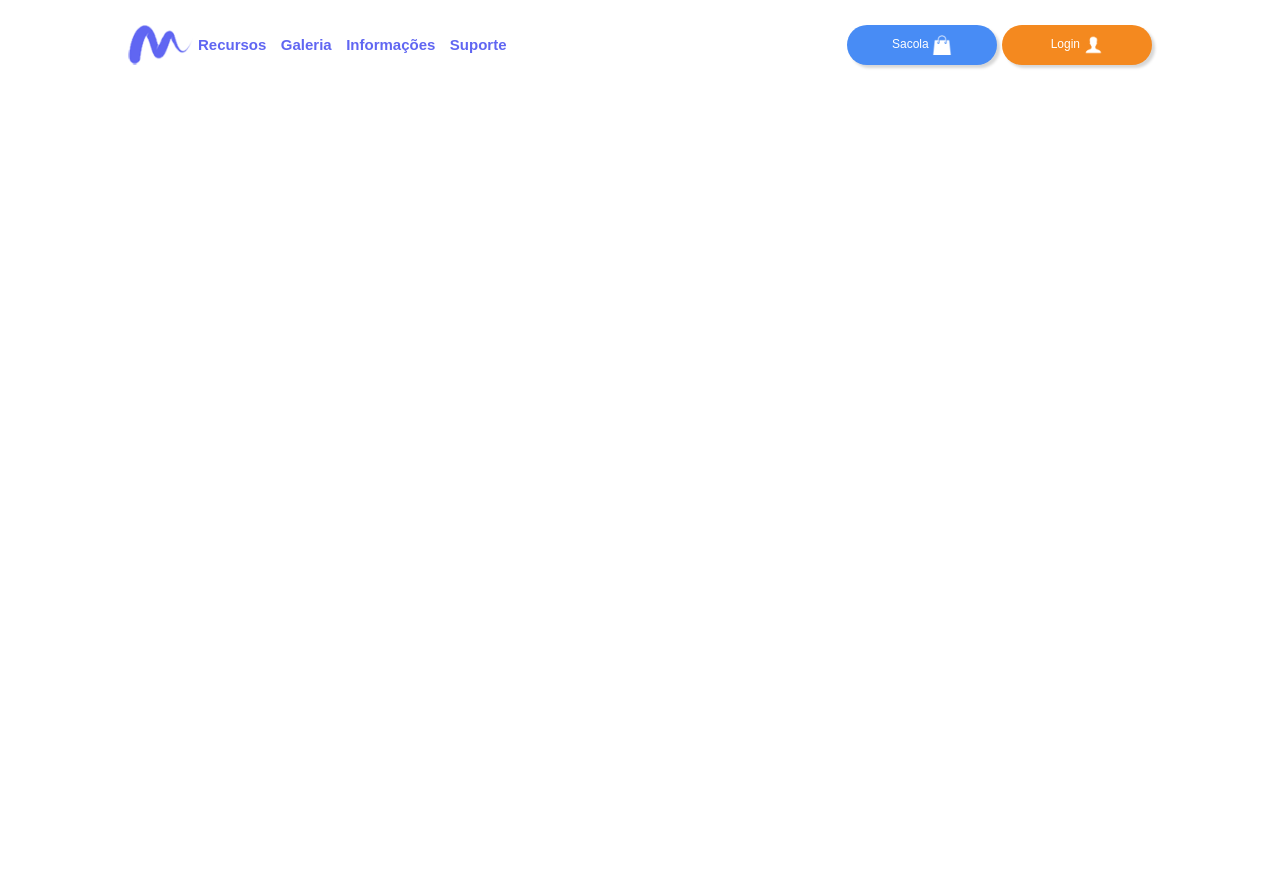
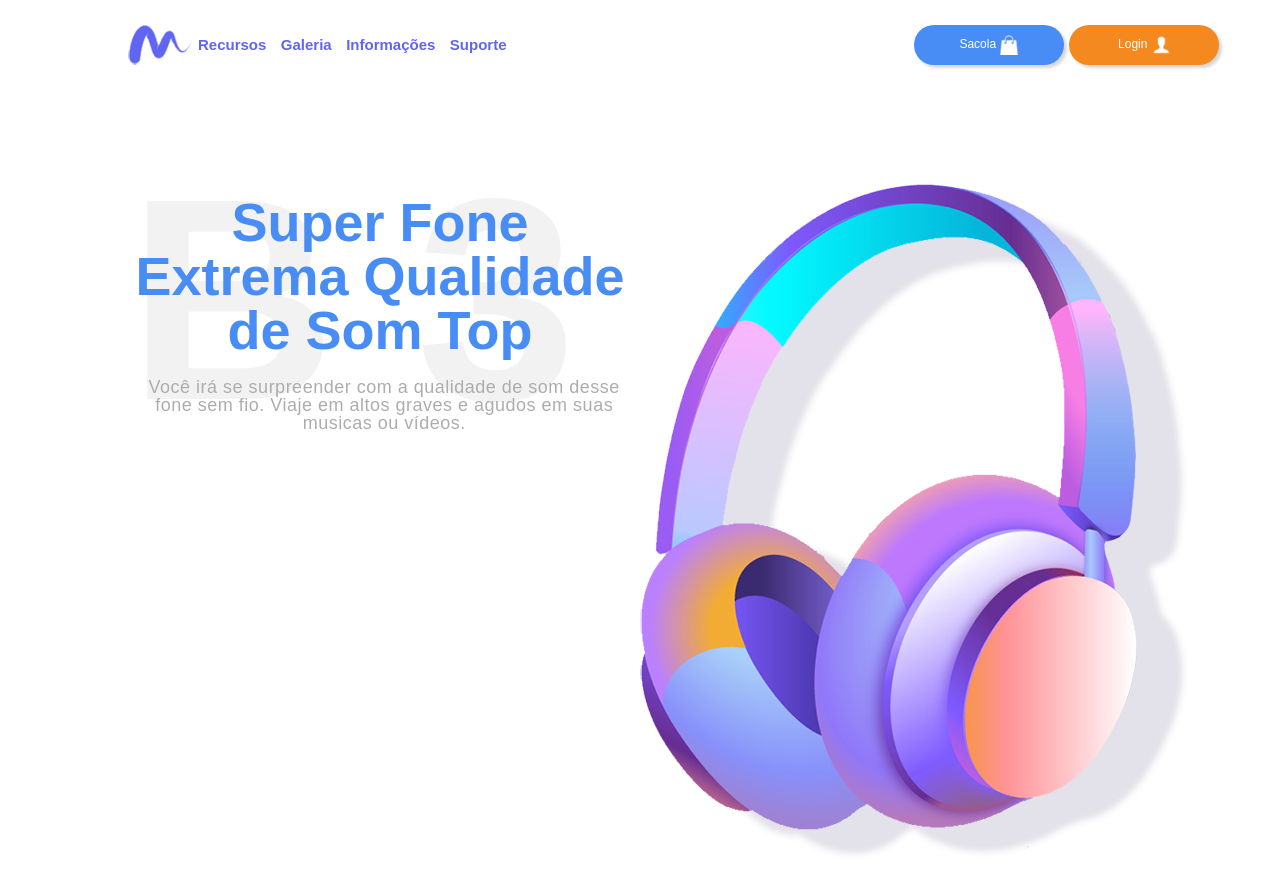
Before and after one commit to vitororigens/Landing-page-Superphone, a plain HTML site: page index.html in a window 1280 px wide. Before the commit the page ends 800 px from the top, so only its background shows below. Drawn offline with Linux system fonts and the light colour scheme.

Commit message:
posicionando conteudo

```diff
--- a/css/4_Base/Elements.css
+++ b/css/4_Base/Elements.css
@@ -58,7 +58,7 @@ table {
 	margin: 25px auto;
 }
 
-#header{
+header{
     grid-area: header;
 	height: 40px;
 	display: flex;
@@ -68,3 +68,29 @@ table {
 nav{
 	flex-grow: 1;
 }
+
+article{
+	grid-area: article;
+}
+
+
+picture{
+	grid-area: picture;
+	justify-self: end;
+}
+
+button{
+    width: 150px;
+    height: 40px;
+    border-radius: 23px;
+    box-shadow: 3px 3px 3px 0 rgba(0, 0, 0, 0.16);
+    background-color: #f4891f;
+    color: #fff;
+    border: none;
+    font-size: 12px;
+    cursor: pointer;
+    margin-left: 5px;
+    padding: 0 5px;
+    transition: all .3s ease-in-out;
+    -webkit-transition: all .3s ease-in-out;
+}
--- a/css/5_Objetcs/Obejects.css
+++ b/css/5_Objetcs/Obejects.css
@@ -21,21 +21,6 @@
     padding: 10px 15px;
 }
 
-button{
-    width: 150px;
-    height: 40px;
-    border-radius: 23px;
-    box-shadow: 3px 3px 3px 0 rgba(0, 0, 0, 0.16);
-    background-color: #f4891f;
-    color: #fff;
-    border: none;
-    font-size: 12px;
-    cursor: pointer;
-    margin-left: 5px;
-    padding: 0 5px;
-    transition: all .3s ease-in-out;
-    -webkit-transition: all .3s ease-in-out;
-}
 
 button > img{
     height: 20px;
@@ -47,10 +32,35 @@ button:hover{
     background-color: #8a378d;
 }
 
-#btn-bag{
-    background-color: #488cf5;
+#article > span {
+    width: 444px;
+    height: 343px;
+    opacity: 0.35;
+    font-size: 288px;
+    font-weight: bold;
+    letter-spacing: 80px;
+    text-align: center;
+    color: #dbdbdb;
+    position: absolute;
+    z-index: -1;
+    margin-top: 90px;
 }
 
-#btn-bag:hover{
-    background-color: #8a378d;
+#article > h1{
+    width: 504px;
+    height: 183px;
+    font-size: 54px;
+    font-weight: bold;
+    text-align: center;
+    color: #488cf5;
+    margin-top: 130px;
 }
+
+#article > h2{
+    width: 512.4px;
+    height: 90.7px;
+    font-size: 18px;
+    letter-spacing: 0.5px;
+    text-align: center;
+    color: #adadad;
+}
--- a/index.html
+++ b/index.html
@@ -32,6 +32,18 @@
             <button id="btn-login">Login <img src="/img/user.png"></button>
 
         </header>
+
+        <article id="article">
+            <span>B3</span>
+            <h1>Super Fone Extrema Qualidade de Som Top</h1>
+            <h2>Você irá se surpreender com a qualidade de som desse fone sem fio. Viaje em altos graves e agudos em suas musicas ou vídeos.</h2>
+
+        </article>
+
+        <picture id="picture">
+            <img src="/img/phone.png" alt="Ilustração do fone">
+
+        </picture>
     </section>
 
 </body>
```
